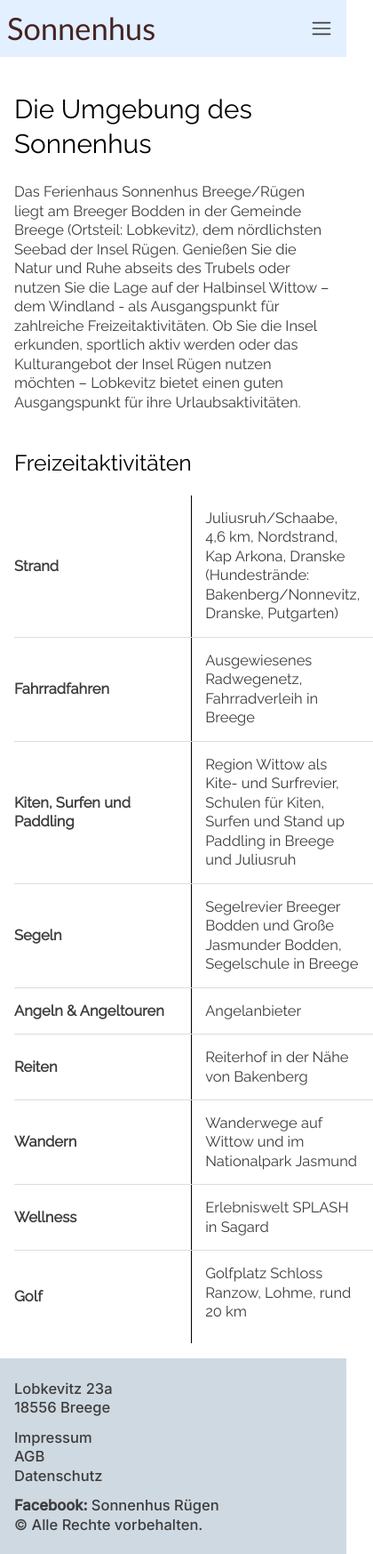
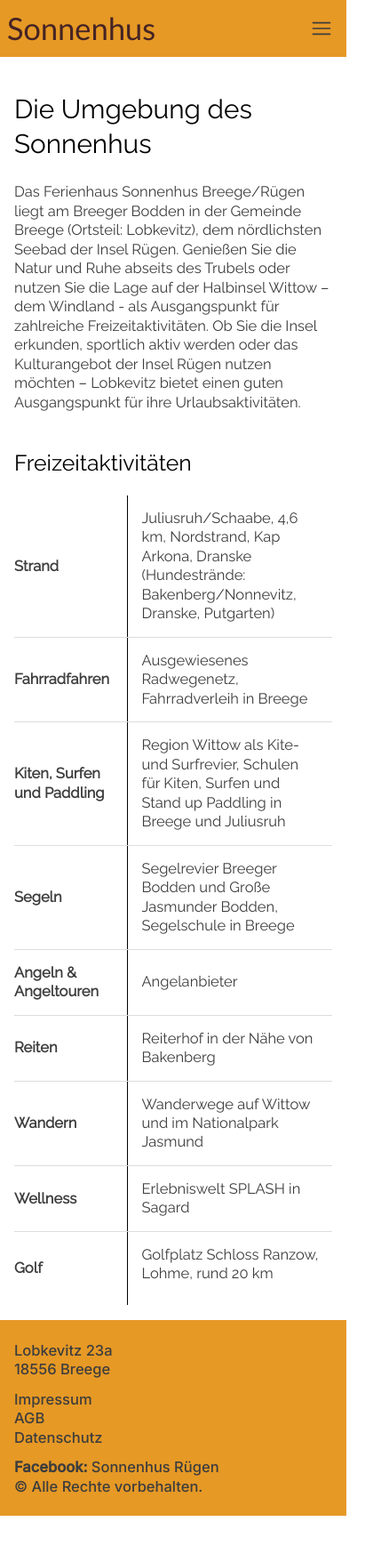
Before and after one commit to JohnK4n3/sonnenhus-homepage, a React (Create React App) app: page /infos in a window 390 px wide. Shown: the whole page at 89% size, 420 px wide, since content can reach past the window. After the commit the page ends 1704 px from the top, so only its background shows below. Built offline with nearby package versions, Linux system fonts and the light colour scheme.

Commit message:
earthbrown

```diff
--- a/src/index.css
+++ b/src/index.css
@@ -7,6 +7,12 @@
 
   var-linkhover: rgb(120, 63, 63);
   --linkhover: rgb(120, 63, 63);
+
+  var-earthbrown: rgb(230, 153, 37);
+  --earthbrown:  rgb(230, 153, 37);
+
+  var-lightbeige: #f5eedc;
+  --lightbeige:#f5eedc;
 }
 
 
@@ -67,6 +73,7 @@ body {
 
 main {
   padding: 35px 24px;
+  background-color: var(--lightbeige);
 }
 
 
@@ -158,7 +165,7 @@ footer {
   margin-top:auto;
   padding: 40px 24px;
   /* background-color: #f3fbff; */
-  background-color: var(--lightblue);
+  background-color: var(--earthbrown);
   display: flex;
   flex-direction: row;
   column-gap: 24px;
@@ -209,7 +216,8 @@ footer {
   align-items: center;
   color: #342f73;
   /* background-color: #f3fbff; */
-  background-color: rgb(227 240 255);
+  /* background-color: rgb(227 240 255); */
+  background-color: var(--earthbrown);
   padding: 8px 24px;
   height: 80px;
   width: 100%;
@@ -448,7 +456,9 @@ color: blue
 
 
 /* Slider */
-.flexboxcontainer {position: absolute;
+.flexboxcontainer {
+
+  position: absolute;
 top: 0px;
 width: 100%;
 height: 100%;
@@ -892,7 +902,8 @@ align-items: center;
         height: 64px;
         padding: 8px;
         color: #342f73;
-        background: rgb(227 240 255);
+        /* background: rgb(227 240 255); */
+        background-color: var(--earthbrown);
         width: 100%;
   position: sticky;
   z-index: 100;
@@ -927,7 +938,7 @@ align-items: center;
     top: 64px;
     right: 0;
     padding:8px 16px;
-    background:var(--lightblue);
+    background:var(--earthbrown);
     border-radius: 6px;
   }
 
--- a/src/pages/Infos.js
+++ b/src/pages/Infos.js
@@ -17,9 +17,9 @@ function Infos() {
             </div>
 
                     <table>
-                        <thead>     <caption>Freizeitaktivitäten</caption></thead>
+                          <caption>Freizeitaktivitäten</caption>
 
-                        <tbody>
+
                         <tr className="trleft">
                             <td className="tdleft">Strand</td>
                             <td>Juliusruh/Schaabe, 4,6 km, Nordstrand, Kap Arkona, Dranske <br/>
@@ -57,7 +57,7 @@ function Infos() {
                             <td className="tdleft tdlast">Golf</td>
                             <td className="tdlast">Golfplatz Schloss Ranzow, Lohme, rund 20 km</td>
                         </tr>
-                        </tbody>
+
                     </table>
 
                     {/* <iframe src="https://www.komoot.com/de-de/tour/2046099845/embed?share_token=aHhIIZOVZE7aBmCO3oJFCKH2yf2jpTp28g021909VGlmC16Wyi&gallery=1" width="100%" height="600" frameborder="0" scrolling="no"></iframe> */}
```
